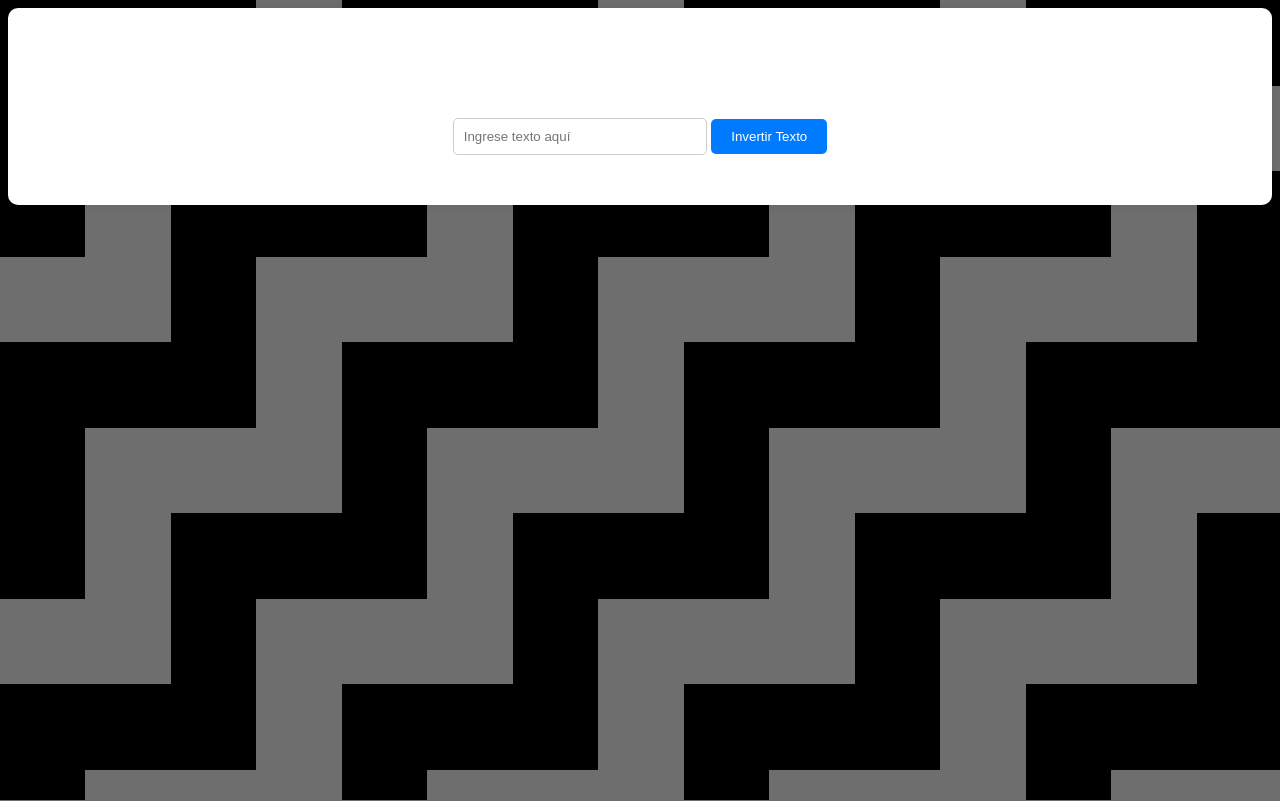
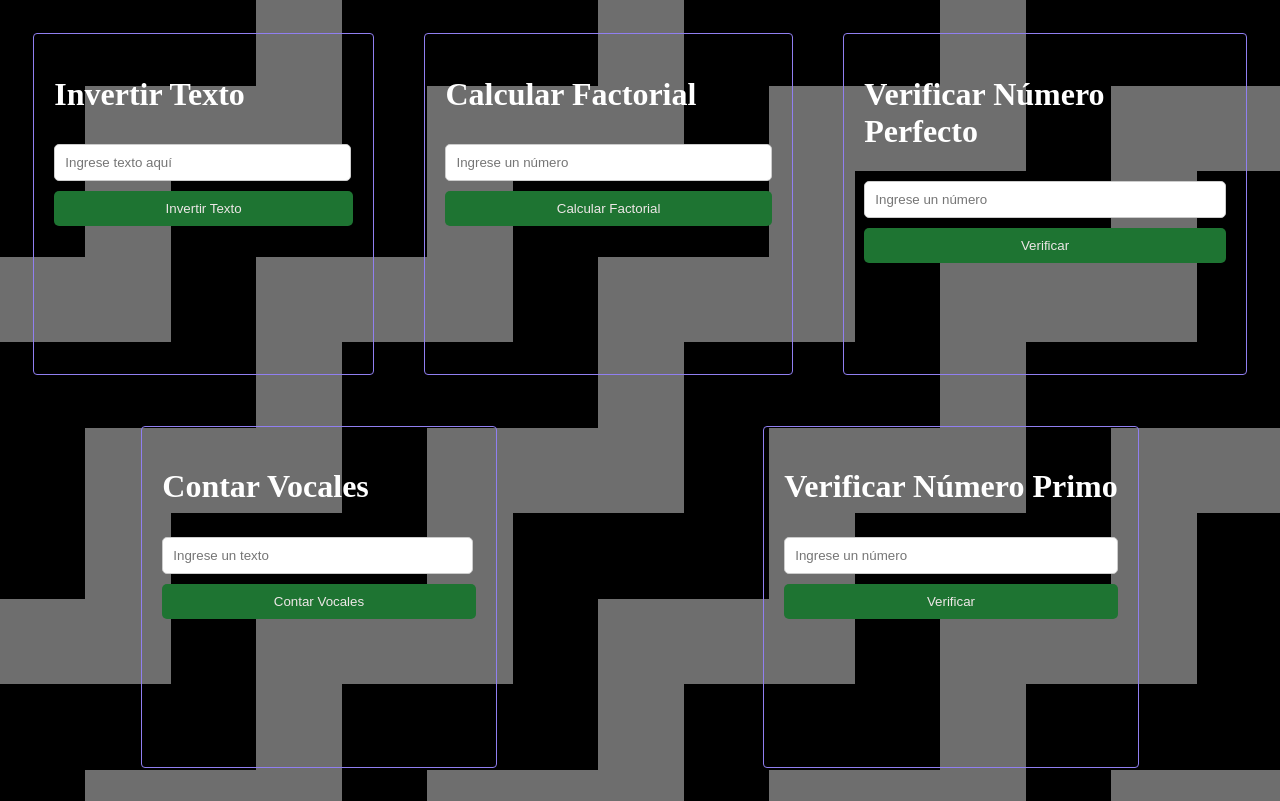
Before and after one commit to abner000r/preguntas, a plain HTML site: page pagina3.html in a window 1280 px wide. Drawn offline with Linux system fonts and the light colour scheme.

Commit message:
Preguntas y ehjercicios

```diff
--- a/css/index.css
+++ b/css/index.css
@@ -0,0 +1,31 @@
+h1{
+    text-align: center;
+    margin: 2%;
+    color: white;
+}
+.centro {
+    display: flex;
+    justify-content: center;
+    align-items: center;
+    height: 70vh;
+}
+.centro .card {
+    margin: 0 50px; /* Espacio entre las dos cards */
+}
+body {
+    --s: 80px; /* control the size*/
+    --c1: #050505;
+    --c2: #585432;
+
+    --_s: calc(2*var(--s)) calc(2*var(--s));
+    --_g: 35.36% 35.36% at;
+    --_c: #0000 66%,var(--c2) 68% 70%,#0000 72%;
+    background:
+      radial-gradient(var(--_g) 100% 25%,var(--_c)) var(--s) var(--s)/var(--_s),
+      radial-gradient(var(--_g) 0    75%,var(--_c)) var(--s) var(--s)/var(--_s),
+      radial-gradient(var(--_g) 100% 25%,var(--_c)) 0 0/var(--_s),
+      radial-gradient(var(--_g) 0    75%,var(--_c)) 0 0/var(--_s),
+      repeating-conic-gradient(var(--c1) 0 25%,#0000 0 50%) 0 0/var(--_s),
+      radial-gradient(var(--_c)) 0 calc(var(--s)/2)/var(--s) var(--s)
+      var(--c1);
+  }
--- a/css/pagina2.css
+++ b/css/pagina2.css
@@ -5,7 +5,7 @@
     padding: 20px;
     border: 1px solid #907ff1;
     border-radius: 4px;
-    height: 330px;
+    height: 370px;
     margin: 2%;
 }
 input[type="number"] {
@@ -56,7 +56,7 @@ body {
   }
   .centro{
     display: flex;
-    justify-content: space-around;
+    justify-content: space-between;
   }
   .centro2{
     display: flex;
--- a/css/pagina3.css
+++ b/css/pagina3.css
@@ -11,56 +11,55 @@ body {
       var(--g2),var(--g2) var(--s) var(--s) var(--c2);
     background-size: calc(2*var(--s)) calc(2*var(--s));
   }
-  .container {
-    text-align: center;
-    background-color: #fff;
-    padding: 20px;
-    border-radius: 10px;
-    box-shadow: 0 0 10px rgba(0, 0, 0, 0.1);
-}
+
+
 
 input {
     padding: 10px;
     margin: 10px 0;
-    width: 19%;
+    width: 92%;
     border: 1px solid #ccc;
     border-radius: 5px;
 }
-
-button {
-    padding: 10px 20px;
-    border: none;
-    background-color: #007bff;
-    color: #fff;
-    border-radius: 5px;
-    cursor: pointer;
+.centro{
+  display: flex;
+  justify-content: space-between;
 }
-
-button:hover {
-    background-color: #0056b3;
-}
-
-p {
-    margin-top: 20px;
-    font-size: 18px;
-    color: #333;
+p{
+  color: white;
+  text-align: center;
 }
 h1{
   color: white;
 }
-label{
-  color: white;
+.container {
+  max-width: 400px;
+  margin: auto;
+  padding: 20px;
+  border: 1px solid #907ff1;
+  border-radius: 4px;
+  height: 300px;
+  margin: 2%;
 }
-input{
+input[type="number"] {
+  width: calc(100% - 22px);
+  padding: 10px;
+  margin-bottom: 10px;
+}
+button {
+  width: 100%;
+  padding: 10px;
+  background-color: #1e7432;
+  color: rgb(238, 231, 231);
+  border: none;
   border-radius: 5px;
+  cursor: pointer;
 }
-.result{
-  color: white;
-  text-align: center;
+button:hover {
+  background-color: #6b8571;
 }
-.centro{
-  display: flex;
-  justify-content: space-around;
+.result {
+  margin-top: 10px;
 }
 .centro2{
   display: flex;
--- a/js/pagina3.js
+++ b/js/pagina3.js
@@ -3,3 +3,75 @@ function invertirTexto() {
     const textoInvertido = texto.split('').reverse().join('');
     document.getElementById('resultadoTexto').innerText = `Texto invertido: ${textoInvertido}`;
 }
+function calcularFactorial() {
+    const numero = parseInt(document.getElementById('numeroInput').value);
+    if (isNaN(numero) || numero < 0) {
+        document.getElementById('resultadoFactorial').innerText = 'Por favor, ingrese un número válido';
+        return;
+    }
+
+    let factorial = 1;
+    for (let i = 1; i <= numero; i++) {
+        factorial *= i;
+    }
+
+    document.getElementById('resultadoFactorial').innerText = `El factorial de ${numero} es: ${factorial}`;
+}
+function verificarPerfecto() {
+    const numero = parseInt(document.getElementById('numeroInput1').value);
+    if (isNaN(numero) || numero < 1) {
+        document.getElementById('resultadoPerfecto').innerText = 'Por favor, ingrese un número válido';
+        return;
+    }
+
+    let suma = 0;
+    for (let i = 1; i < numero; i++) {
+        if (numero % i === 0) {
+            suma += i;
+        }
+    }
+
+    if (suma === numero) {
+        document.getElementById('resultadoPerfecto').innerText = `${numero} es un número perfecto`;
+    } else {
+        document.getElementById('resultadoPerfecto').innerText = `${numero} no es un número perfecto`;
+    }
+}
+function contarVocales() {
+    const texto = document.getElementById('textoInput2').value;
+    const vocales = ['a', 'e', 'i', 'o', 'u', 'A', 'E', 'I', 'O', 'U'];
+    let contador = 0;
+
+    for (let char of texto) {
+        if (vocales.includes(char)) {
+            contador++;
+        }
+    }
+
+    document.getElementById('resultadoVocales1').innerText = `El texto ingresado contiene ${contador} vocales`;
+}
+function verificarPrimo() {
+    const numero = parseInt(document.getElementById('numeroInput2').value);
+    if (isNaN(numero) || numero < 1) {
+        document.getElementById('resultadoPrimo').innerText = 'Por favor, ingrese un número válido';
+        return;
+    }
+
+    let esPrimo = true;
+    if (numero === 1) {
+        esPrimo = false;
+    } else {
+        for (let i = 2; i <= Math.sqrt(numero); i++) {
+            if (numero % i === 0) {
+                esPrimo = false;
+                break;
+            }
+        }
+    }
+
+    if (esPrimo) {
+        document.getElementById('resultadoPrimo').innerText = `${numero} es un número primo`;
+    } else {
+        document.getElementById('resultadoPrimo').innerText = `${numero} no es un número primo`;
+    }
+}
--- a/pagina3.html
+++ b/pagina3.html
@@ -1,5 +1,6 @@
 <!DOCTYPE html>
 <html lang="es">
+
 <head>
     <meta charset="UTF-8">
     <meta name="viewport" content="width=device-width, initial-scale=1.0">
@@ -7,12 +8,42 @@
     <link rel="stylesheet" href="css/pagina3.css">
     <script src="js/pagina3.js"></script>
 </head>
+
 <body>
-    <div class="container">
-        <h1>Invertir Texto</h1>
-        <input type="text" id="textoInput" placeholder="Ingrese texto aquí">
-        <button onclick="invertirTexto()">Invertir Texto</button>
-        <p id="resultadoTexto"></p>
+    <div class="centro">
+        <div class="container">
+            <h1>Invertir Texto</h1>
+            <input type="text" id="textoInput" placeholder="Ingrese texto aquí">
+            <button onclick="invertirTexto()">Invertir Texto</button>
+            <p id="resultadoTexto"></p>
+        </div>
+        <div class="container">
+            <h1>Calcular Factorial</h1>
+            <input type="number" id="numeroInput" placeholder="Ingrese un número" min="0">
+            <button onclick="calcularFactorial()">Calcular Factorial</button>
+            <p id="resultadoFactorial"></p>
+        </div>
+        <div class="container">
+            <h1>Verificar Número Perfecto</h1>
+            <input type="number" id="numeroInput1" placeholder="Ingrese un número" min="1">
+            <button onclick="verificarPerfecto()">Verificar</button>
+            <p id="resultadoPerfecto"></p>
+        </div>
+    </div>
+    <div class="centro2">
+        <div class="container">
+            <h1>Contar Vocales</h1>
+            <input type="text" id="textoInput2" placeholder="Ingrese un texto">
+            <button onclick="contarVocales()">Contar Vocales</button>
+            <p id="resultadoVocales1"></p>
+        </div>
+        <div class="container">
+            <h1>Verificar Número Primo</h1>
+            <input type="number" id="numeroInput2" placeholder="Ingrese un número" min="1">
+            <button onclick="verificarPrimo()">Verificar</button>
+            <p id="resultadoPrimo"></p>
+        </div>
     </div>
 </body>
+
 </html>
```
Also changed, not shown: index.html (+30 -1 lines).
